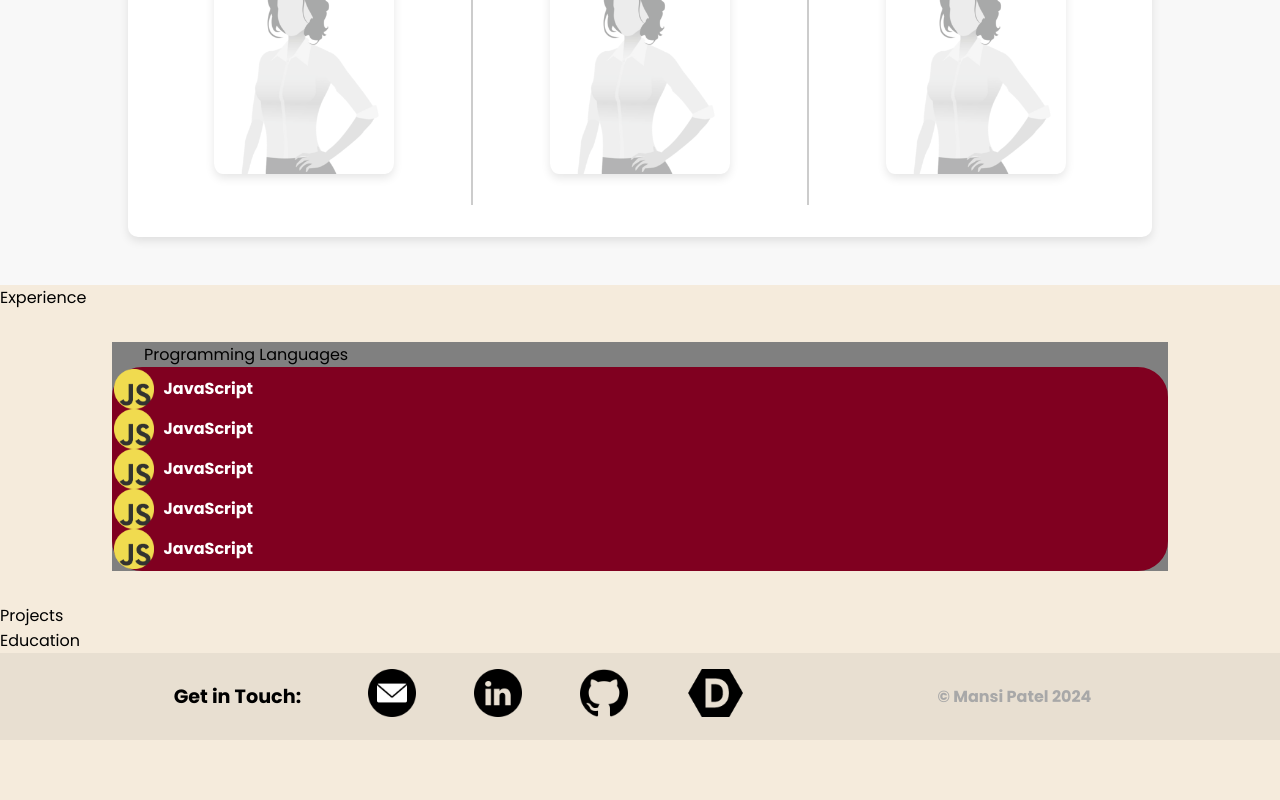
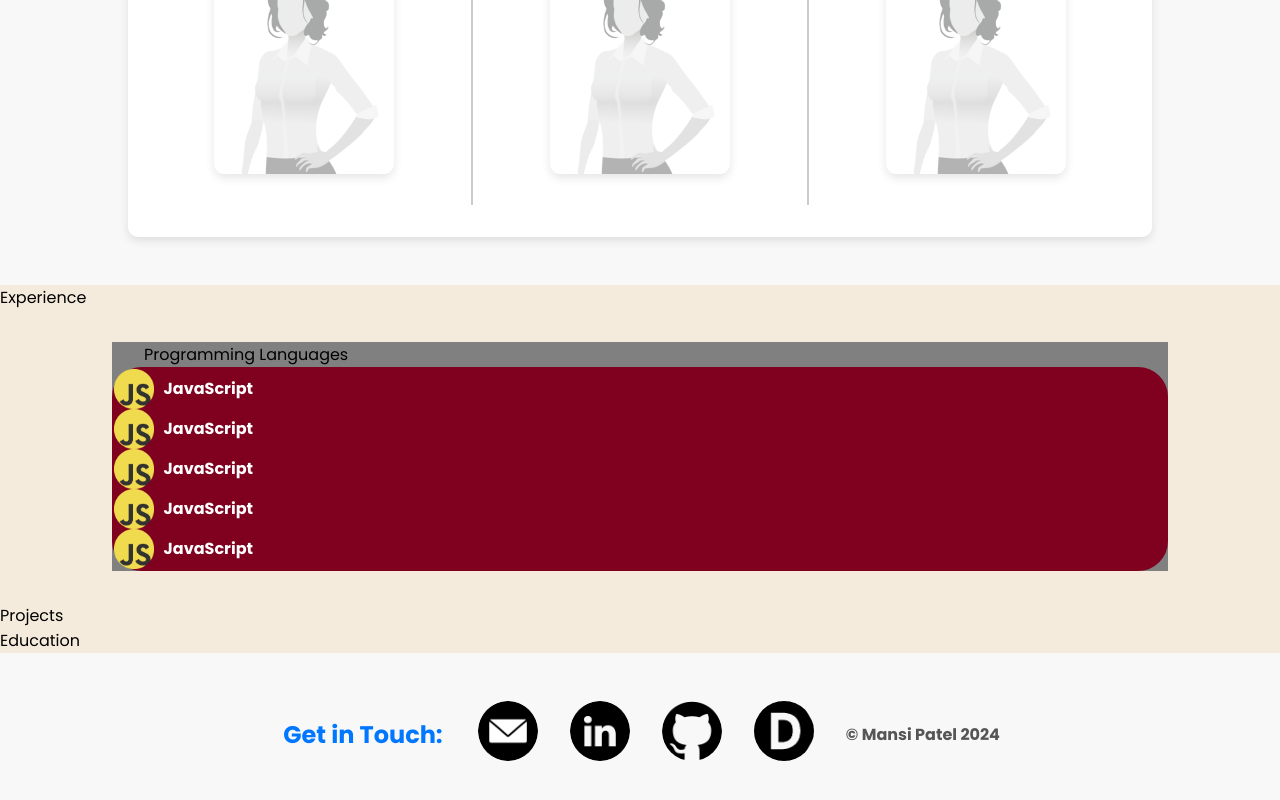
Before and after one commit to mansijp/mansi-patel, a React (Create React App) app: page / in a window 1280 px wide. Shown: the part 1679-2479 px from the top of the page. Before the commit the page ends 2419 px from the top, so only its background shows below. Built offline with nearby package versions, Linux system fonts and the light colour scheme.

Commit message:
Updated theme for contact section

```diff
--- a/src/components/Contact/contact.css
+++ b/src/components/Contact/contact.css
@@ -1,43 +1,68 @@
-#contact{
-    width: 100vw;
+#contact {
+    width: 100%;
+    padding: 3rem 0;
+    background-color: #f8f8f8;
     display: flex;
     justify-content: center;
-    background-color: #e8dfd1;
+    align-items: center;
 }
 
-.title {
-    font-size: 1.2rem;
+.contact-content {
+    display: flex;
+    flex-direction: column;
+    align-items: center;
+    width: 80%;
+    max-width: 1200px;
+    text-align: center;
+}
+
+#contact-title {
+    font-size: 1.5rem;
+    font-weight: bold;
+    color: #0077ff;
+    margin: 0 0.2rem;
+}
+
+.table-row-contact {
     display: flex;
     justify-content: center;
-    font-weight: bold;
+    align-items: center;
+    flex-wrap: wrap;
+    gap: 2rem;
+}
+
+.table-column-contact {
+    display: flex;
+    justify-content: center;
+    align-items: center;
+    text-align: center;
 }
 
 .contact {
-    height: 3rem;
-    transition: transform 0.3s;
+    width: 60px;
+    height: 60px;
+    border-radius: 50%;
+    object-fit: cover;
+    transition: transform 0.3s, box-shadow 0.3s ease-in-out;
 }
 
 .contact:hover {
     transform: scale(1.3);
-}
-
-.table-row-contact {
-    width: calc(100vw - 14rem);
-    display: table;
-    justify-content: center;
-    border-spacing: 3rem 1rem;
-}
-
-.table-column-contact {
-    display: table-cell;
-    text-align: center;
-    vertical-align: middle;
+    box-shadow: 0 4px 10px rgba(0, 0, 0, 0.1);
 }
 
 .copyright {
-    color: rgb(168, 168, 168);
+    color: #555;
     font-weight: bold;
     font-size: 1rem;
-    justify-content: right;
-    margin-left: 7rem;
 }
+
+@media (max-width: 768px) {
+    .table-row-contact {
+        flex-direction: column;
+    }
+
+    .table-column-contact {
+        margin-bottom: 1rem;
+    }
+}
--- a/src/components/Contact/contact.js
+++ b/src/components/Contact/contact.js
@@ -10,7 +10,7 @@ const Contact = () => {
         <section id="contact">
             <div className='contact-content'>
                 <div className='table-row-contact'>
-                    <div className='table-column-contact'><span className='title'>Get in Touch: </span></div>
+                    <div className='table-column-contact'><span id='contact-title'>Get in Touch: </span></div>
                     <div className='table-column-contact'>
                         <a href="mailto:mansijpatel321@gmail.com"><img className='contact' src={email} alt="Email" /></a>
                     </div>
```
